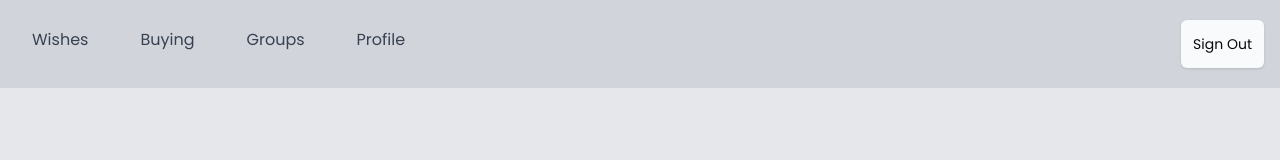
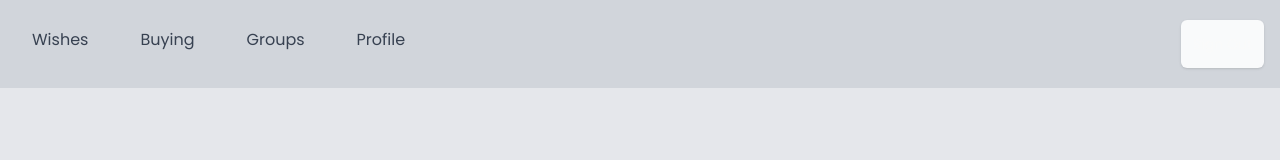
Before and after one commit to akridl/gift-planner, a Next.js app: page /login in a window 1280 px wide. Shown: the top 160 px of the page. Built offline with nearby package versions, Linux system fonts and the light colour scheme.

Commit message:
feat: add shadcn into tailwind config

```diff
--- a/tailwind.config.ts
+++ b/tailwind.config.ts
@@ -6,7 +6,8 @@ const config: Config = {
 		'./src/pages/**/*.{js,ts,jsx,tsx,mdx}',
 		'./src/components/**/*.{js,ts,jsx,tsx,mdx}',
 		'./src/modules/**/*.{js,ts,jsx,tsx,mdx}',
-		'./src/app/**/*.{js,ts,jsx,tsx,mdx}'
+		'./src/app/**/*.{js,ts,jsx,tsx,mdx}',
+		'./src/shadcn/**/*.{js,ts,jsx,tsx,mdx}'
 	],
 	theme: {
 		extend: {
```
